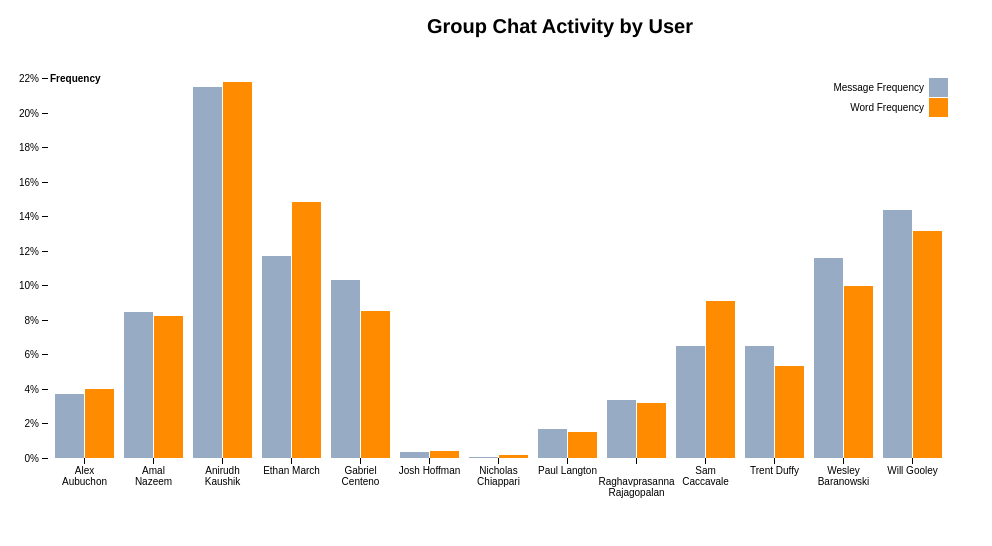
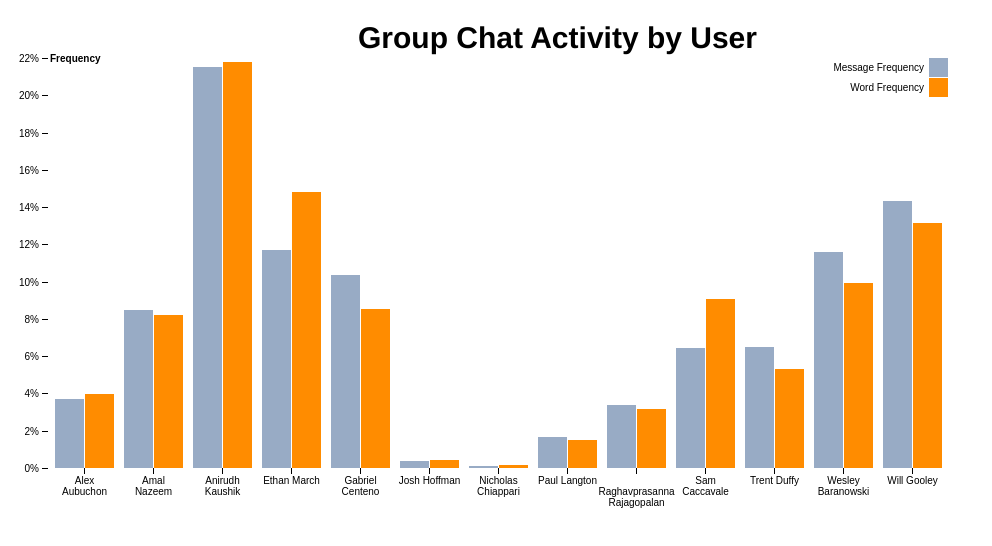
Before and after one commit to anirudh-k/Messenger-Visualization, a plain HTML site: page index.html in a window 1280 px wide. Shown: the whole page, without its empty margins (0-992 px from the left). Drawn offline with nearby package versions, Linux system fonts and the light colour scheme.

Commit message:
minor layout changes

```diff
--- a/bar_chart.js
+++ b/bar_chart.js
@@ -1,5 +1,5 @@
 var svg = d3.select("svg"),
-    margin = {top: 70, right: 20, bottom: 50, left: 40},
+    margin = {top: 50, right: 20, bottom: 40, left: 40},
     width = +svg.attr("width") - margin.left - margin.right,
     height = +svg.attr("height") - margin.top - margin.bottom,
     g = svg.append("g").attr("transform", "translate(" + margin.left + "," + margin.top + ")");
@@ -31,8 +31,8 @@ d3.tsv("usage.tsv", function(d, i, columns) {
 
   svg.append("text")
       .attr("class", "title")
-      .attr("x", x0(data[6]["User"]))
-      .attr("y", 25)
+      .attr("x", x0(data[5]["User"]))
+      .attr("y", 40)
       .text("Group Chat Activity by User");
 
   g.append("g")
--- a/style.css
+++ b/style.css
@@ -7,5 +7,5 @@
 }
 
 .title {
-  font: bold 20px "Helvetica Neue", Helvetica, Arial, sans-serif;
+  font: bold 30px "Helvetica Neue", Helvetica, Arial, sans-serif;
 }
```
